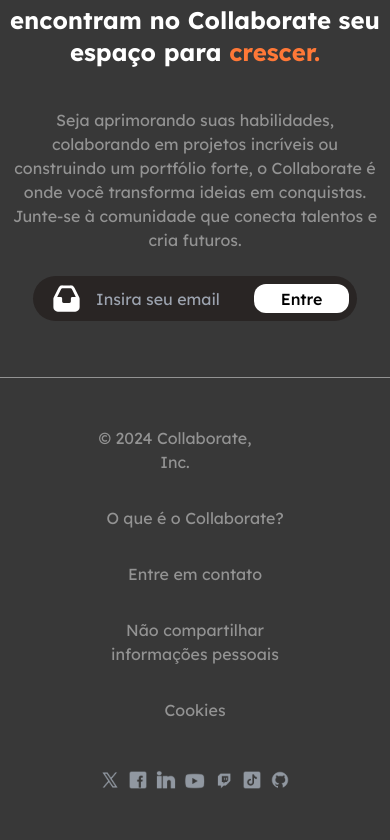
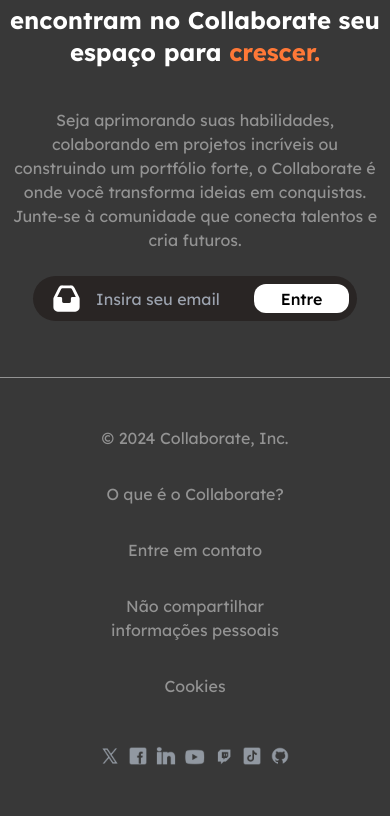
Before and after one commit to Berla1/collaborate-front, a React (Vite) app: page / in a window 390 px wide. Shown: the part 2904-3744 px from the top of the page. After the commit the page ends 3720 px from the top, so only its background shows below. Built offline with nearby package versions, Linux system fonts and the light colour scheme; a web font is replaced by a local one.

Commit message:
esqueci dessa linha (desculpa)

```diff
--- a/src/components/Footer/index.jsx
+++ b/src/components/Footer/index.jsx
@@ -12,7 +12,7 @@
       <div className="flex p-6">
         <div>
           <ul className="flex flex-wrap gap-8 mx-10 justify-center text-center lg:flex-row">
-            <li className="mr-10">
+            <li className="lg:mr-10">
               <h4>© 2024 Collaborate, Inc.</h4>
             </li>
             <li className="hover:underline hover:cursor-pointer">
```
